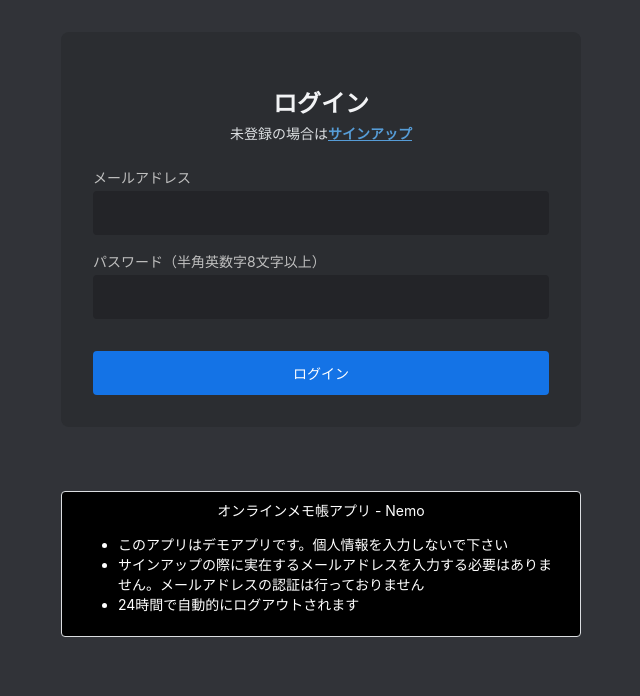
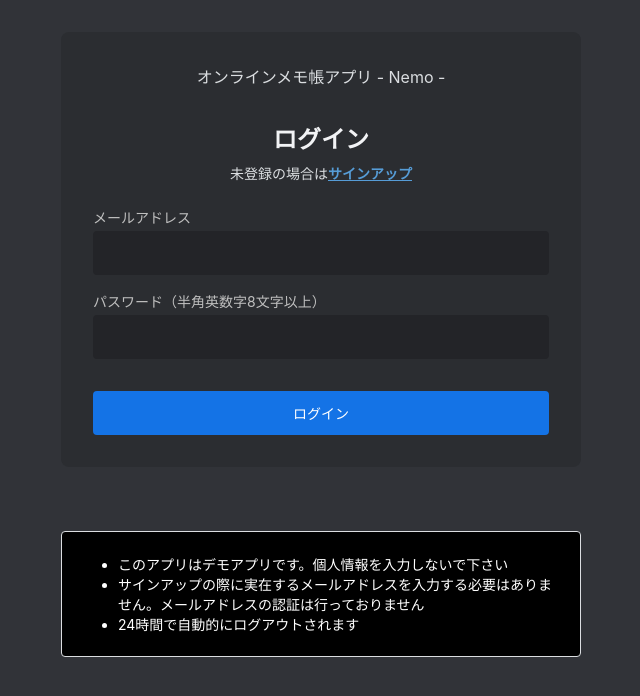
Before and after one commit to hitorigoya/nemo, a SvelteKit app in the folder svelte/: page /login in a window 1280 px wide. Shown: the top 696 px of the page, without its empty margins (319-959 px from the left). Built offline with nearby package versions, Linux system fonts and the light colour scheme.

Commit message:
サインアップとログイン画面にアプリのタイトルを追加

```diff
--- a/svelte/src/routes/login/+page.svelte
+++ b/svelte/src/routes/login/+page.svelte
@@ -49,7 +49,8 @@
 </svelte:head>
 
 <div class="form_container">
-    <h2>ログイン</h2>
+    <div class="app_title">オンラインメモ帳アプリ - Nemo -</div>
+    <div class="form_title">ログイン</div>
     <div class="signup">未登録の場合は<a href="/signup/">サインアップ</a></div>
     <form on:submit|preventDefault={handleSubmit}>
         <label
@@ -77,7 +78,6 @@
 </div>
 
 <div class="help">
-    <div class="help_title">オンラインメモ帳アプリ - Nemo</div>
     <ul>
         <li>このアプリはデモアプリです。個人情報を入力しないで下さい</li>
         <li>
@@ -91,9 +91,15 @@
     .form_container {
         padding: 16px;
     }
-    h2 {
+    .app_title {
         text-align: center;
-        margin-bottom: 4px;
+    }
+    .form_title {
+        text-align: center;
+        font-size: 20px;
+        font-weight: bold;
+        margin-top: 32px;
+        margin-bottom: 8px;
         color: var(--text-content-title);
     }
     .signup {
@@ -160,9 +166,6 @@
         color: #fff;
         background-color: #000;
     }
-    .help_title {
-        text-align: center;
-    }
     @media (min-width: 768px) {
         .form_container {
             max-width: 520px;
@@ -171,6 +174,9 @@
             padding: 32px;
             background-color: #2b2d31;
         }
+        .form_title {
+            font-size: 24px;
+        }
         .help {
             max-width: 520px;
             margin: 64px auto;
--- a/svelte/src/routes/signup/+page.svelte
+++ b/svelte/src/routes/signup/+page.svelte
@@ -51,7 +51,8 @@
 </svelte:head>
 
 <div class="form_container">
-    <h2>サインアップ</h2>
+    <div class="app_title">オンラインメモ帳アプリ - Nemo -</div>
+    <div class="form_title">サインアップ</div>
     <div class="signup">登録済みの場合は<a href="/login/">ログイン</a></div>
     <form on:submit|preventDefault={handleSubmit}>
         <label
@@ -79,7 +80,6 @@
 </div>
 
 <div class="help">
-    <div class="help_title">オンラインメモ帳アプリ - Nemo</div>
     <ul>
         <li>このアプリはデモアプリです。個人情報を入力しないで下さい</li>
         <li>
@@ -93,9 +93,15 @@
     .form_container {
         padding: 16px;
     }
-    h2 {
+    .app_title {
         text-align: center;
-        margin-bottom: 4px;
+    }
+    .form_title {
+        text-align: center;
+        font-size: 20px;
+        font-weight: bold;
+        margin-top: 32px;
+        margin-bottom: 8px;
         color: var(--text-content-title);
     }
     .signup {
@@ -162,9 +168,6 @@
         color: #fff;
         background-color: #000;
     }
-    .help_title {
-        text-align: center;
-    }
     @media (min-width: 768px) {
         .form_container {
             max-width: 520px;
@@ -173,6 +176,9 @@
             padding: 32px;
             background-color: #2b2d31;
         }
+        .form_title {
+            font-size: 24px;
+        }
         .help {
             max-width: 520px;
             margin: 64px auto;
```
